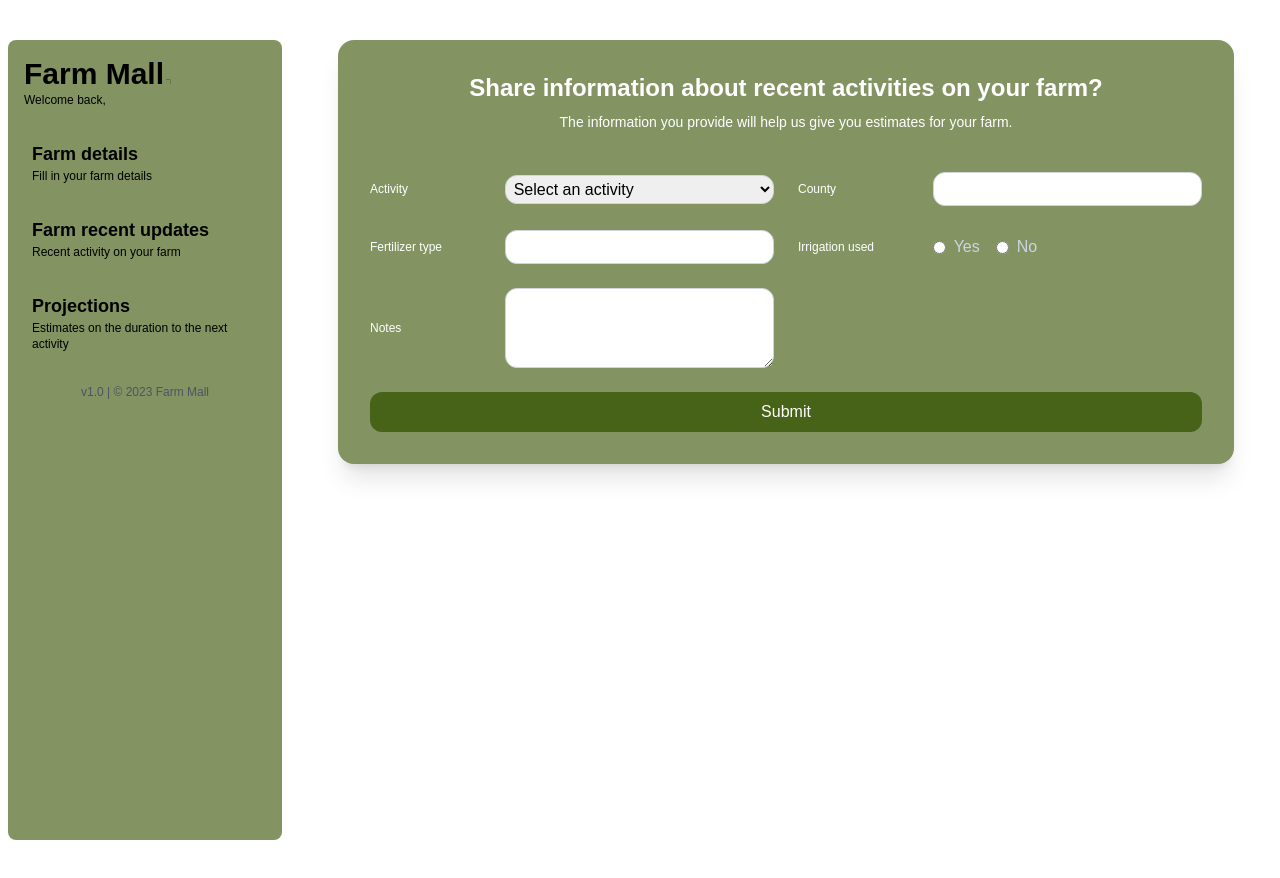
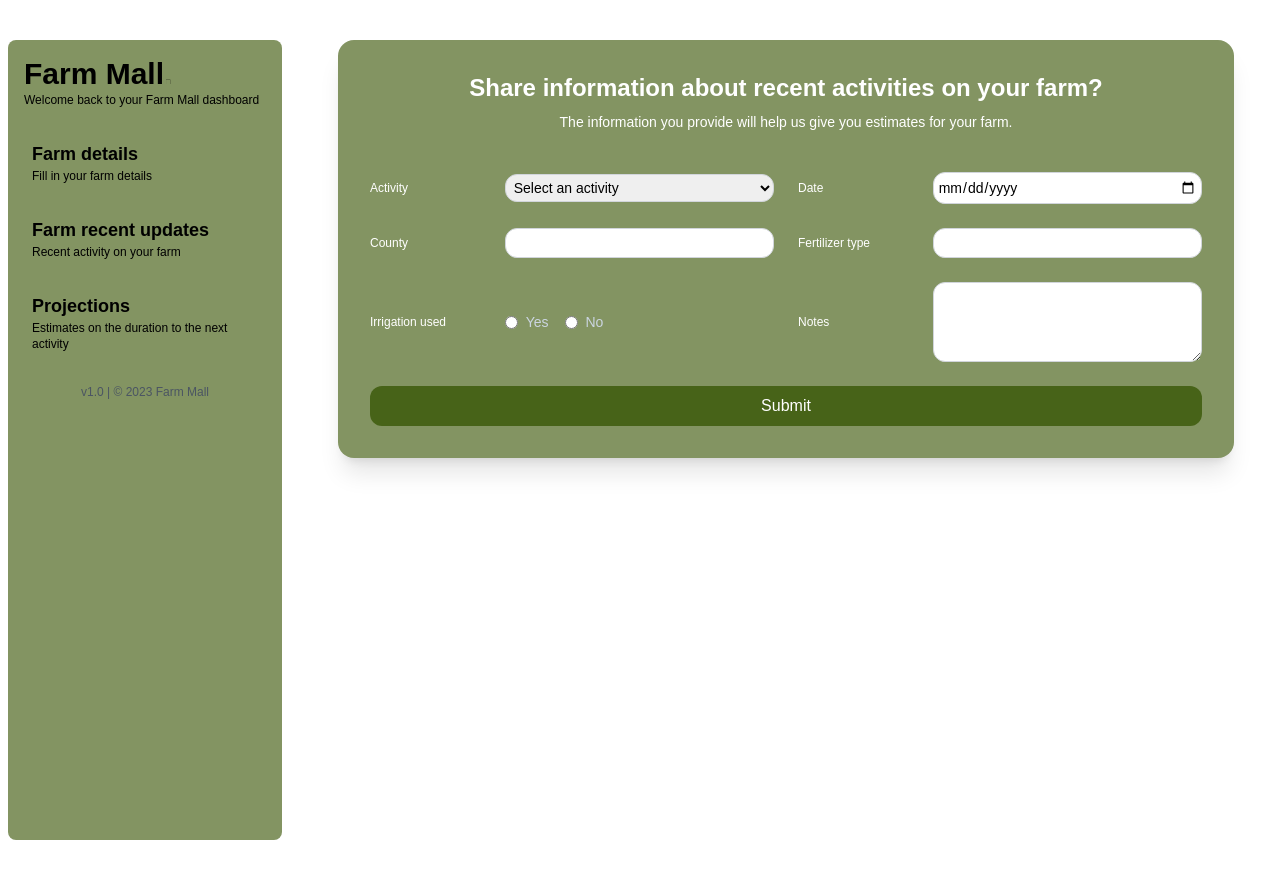
Before and after one commit to Griffin-Ndede/farm_mall, a React (Vite) app: page /dashboard in a window 1280 px wide. Built offline with nearby package versions, Linux system fonts and the light colour scheme.

Commit message:
changes styling for the dashboard

```diff
--- a/src/App.jsx
+++ b/src/App.jsx
@@ -15,7 +15,7 @@ function App() {
     <>
     <BrowserRouter>
     <Routes>
-      <Route path="" element={<Home/>}></Route>
+      <Route path="/" element={<Home/>}></Route>
       <Route path="/login" element={<Login/>}></Route>
       <Route path="/signup" element={<Signup/>}></Route>
       <Route path= "/dashboard" element={<Dashboard/>}></Route>
--- a/src/components/DashboardNav.jsx
+++ b/src/components/DashboardNav.jsx
@@ -1,12 +1,15 @@
 import React from 'react';
+import { Link } from 'react-router-dom';
 
 function DashboardNav({ setActiveComponent }) {
   return (
     <div className="bg-custom-green rounded-lg p-4 h-screen">
+      <Link to = "/">
       <h1 className="font-bold text-lg lg:text-3xl bg-black bg-clip-text text-transparent">
         Farm Mall<span className="text-custom-green">.</span>
       </h1>
-      <p className="text-black text-xs mb-2">Welcome back,</p>
+      </Link>
+      <p className="text-black text-xs mb-2">Welcome back to your Farm Mall dashboard</p>
       <div className="flex flex-col space-y-2 my-5">
         <button
           onClick={() => setActiveComponent('FarmDetailsForm')}
--- a/src/components/FarmDetailsForm.jsx
+++ b/src/components/FarmDetailsForm.jsx
@@ -5,6 +5,7 @@ function FarmDetailsForm() {
   const [formData, setFormData] = useState({
     activity: '',
     county: '',
+    date: '',
     fertilizer_type: '',
     irrigation_used: '',
     notes: '',
@@ -31,6 +32,7 @@ function FarmDetailsForm() {
         successAlert();
         setFormData({
           activity: '',
+          date: '',
           county: '',
           fertilizer_type: '',
           irrigation_used: '',
@@ -52,7 +54,7 @@ function FarmDetailsForm() {
       icon: 'success',
       confirmButtonText: 'OK',
     }).then(() => {
-      window.location.href = '/products'; // Corrected redirect
+      window.location.href = '/farmmanagement'; // Corrected redirect
     });
   };
 
@@ -73,8 +75,8 @@ function FarmDetailsForm() {
       className="bg-custom-green p-8 rounded-2xl shadow-xl w-full max-w-4xl">
         <h1 className="text-2xl font-bold mb-2 text-center text-white">Share information about recent activities on your farm?</h1>
         <p className='text-sm mb-10 text-center text-white'>The information you provide will help us give you estimates for your farm.</p>
-        <div className="grid grid-cols-1 md:grid-cols-2 gap-6">
-          <div className="flex flex-col md:flex-row items-center">
+        <div className="grid grid-cols-1 md:grid-cols-2 gap-6 text-sm">
+          <div className="flex flex-col md:flex-row items-center ">
             <label className="w-full md:w-1/3 text-white font-normal text-xs mb-2 md:mb-0" htmlFor="activity">Activity</label>
             <select
               name="activity"
@@ -89,6 +91,18 @@ function FarmDetailsForm() {
               <option value="Weeding">Weeding</option>
               <option value="Applying fertilizer">Applying fertilizer</option>
             </select>
+          </div>
+          <div className="flex flex-col md:flex-row items-center">
+            <label className="w-full md:w-1/3 text-white font-normal text-xs mb-2 md:mb-0" htmlFor="county">Date</label>
+            <input
+              type="date"
+              name="date"
+              id="date"
+              value={formData.date}
+              onChange={handleChange}
+              className="w-full md:w-2/3 p-1 border border-gray-300 rounded-xl text-black" // Added text-black
+              required
+            />
           </div>
           <div className="flex flex-col md:flex-row items-center">
             <label className="w-full md:w-1/3 text-white font-normal text-xs mb-2 md:mb-0" htmlFor="county">County</label>
--- a/src/components/FarmManagement.jsx
+++ b/src/components/FarmManagement.jsx
@@ -1,63 +1,59 @@
-import React, {useState, useEffect} from 'react'
+import React, { useState, useEffect } from 'react';
 import axios from 'axios';
 
 function FarmManagement() {
   const [crops, setCrops] = useState([]);
-
   const URL = 'http://127.0.0.1:8000/potato/';
 
   useEffect(() => {
-    const fetchQuestions = async () => {
+    const fetchCrops = async () => {
       try {
         const response = await axios.get(URL);
         setCrops(response.data);
-        console.log(response.data)
+        console.log(response.data);
       } catch (error) {
-        console.error(error);
+        console.error("Error fetching crops:", error);
       }
     };
 
-    fetchQuestions();
+    fetchCrops();
   }, []);
+
   return (
-    <>
-         <div id="last-users">
-                    <h1 className="font-bold py-4 ">Recent updates</h1>
+    <div id="last-users" className="py-4">
+      <h1 className="font-bold text-black">Recent Updates</h1>
       <div className="overflow-x-scroll">
         <table className="w-full whitespace-nowrap">
-                        <thead className="bg-black/60">
-    <tr>
+          <thead className="bg-custom-green">
+            <tr className='text-white'>
               <th className="text-left py-3 px-2 rounded-l-lg">Crop</th>
-        <th className="text-left py-3 px-2">Region</th>
-        <th className="text-left py-3 px-2">Planting date</th>
-        <th className="text-left py-3 px-2">Fertilizer used</th>
-        <th className="text-left py-3 px-2">Notes</th>
+              <th className="text-left py-3 px-2">Activity</th>
+              <th className="text-left py-3 px-2">Date</th>
+              <th className="text-left py-3 px-2">County</th>
+              <th className="text-left py-3 px-2">Fertilizer Used</th>
+              <th className="text-left py-3 px-2 rounded-r-lg">Notes</th>
             </tr>
           </thead>
-<tbody>
-    {crops.map((crop) => (
+          <tbody className='text-black'>
+            {crops.map(crop => (
               <tr key={crop.id} className="border-b border-gray-700">
                 <td className="py-3 px-2 font-bold">
                   <div className="inline-flex space-x-3 items-center">
-                    {/* <span>
-                        <img className="rounded-full w-8 h-8" src={crop.imageUrl} alt="" />
-                    </span> */}
                     <span>Potato</span>
                   </div>
                 </td>
+                <td className="py-3 px-2">{crop.activity}</td>
+                <td className="py-3 px-2">{crop.date}</td>
                 <td className="py-3 px-2">{crop.county}</td>
-            <td className="py-3 px-2">{crop.planting_date}</td>
                 <td className="py-3 px-2">{crop.fertilizer_type}</td>
                 <td className="py-3 px-2">{crop.notes}</td>
-
               </tr>
             ))}
           </tbody>
         </table>
       </div>
     </div>
-    </>
-  )
+  );
 }
 
-export default FarmManagement
+export default FarmManagement;
```
Lines whose indentation alone changed are shown as unchanged.
